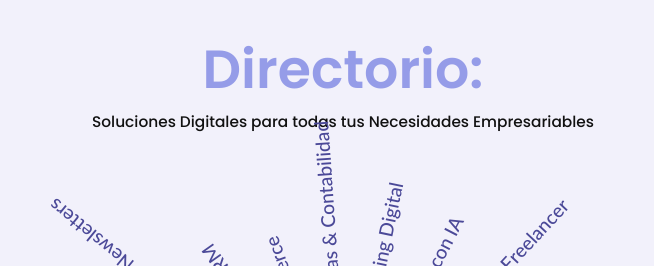
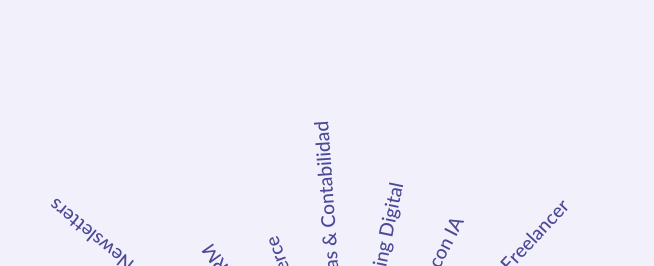
Before and after one commit to Bebell-Digital-Solutions/Directorio-El-Negocio-Digital, a plain HTML site: page index.html in a window 1280 px wide. Shown: the top 266 px of the page, without its empty margins (297-951 px from the left). Drawn offline with Linux system fonts and the light colour scheme.

Commit message:
Update index.html

```diff
--- a/index.html
+++ b/index.html
@@ -72,9 +72,11 @@
     color: #959ce8;
 }
 
+
+
 .header h1 {
     font-size: 2.8em;
-    margin: 0;
+    margin: 100;
 
 }
 
@@ -415,8 +417,8 @@ li:nth-child(27) { rotate: 406.94deg; }
 <body>
 
 <div class="header">
-    <h1>Directorio:</h1>
-    <p>Soluciones Digitales para todas tus Necesidades Empresariables</p>
+    <h1></h1>
+    <p></p>
 </div>
 
     <div class="logo-container">
```
